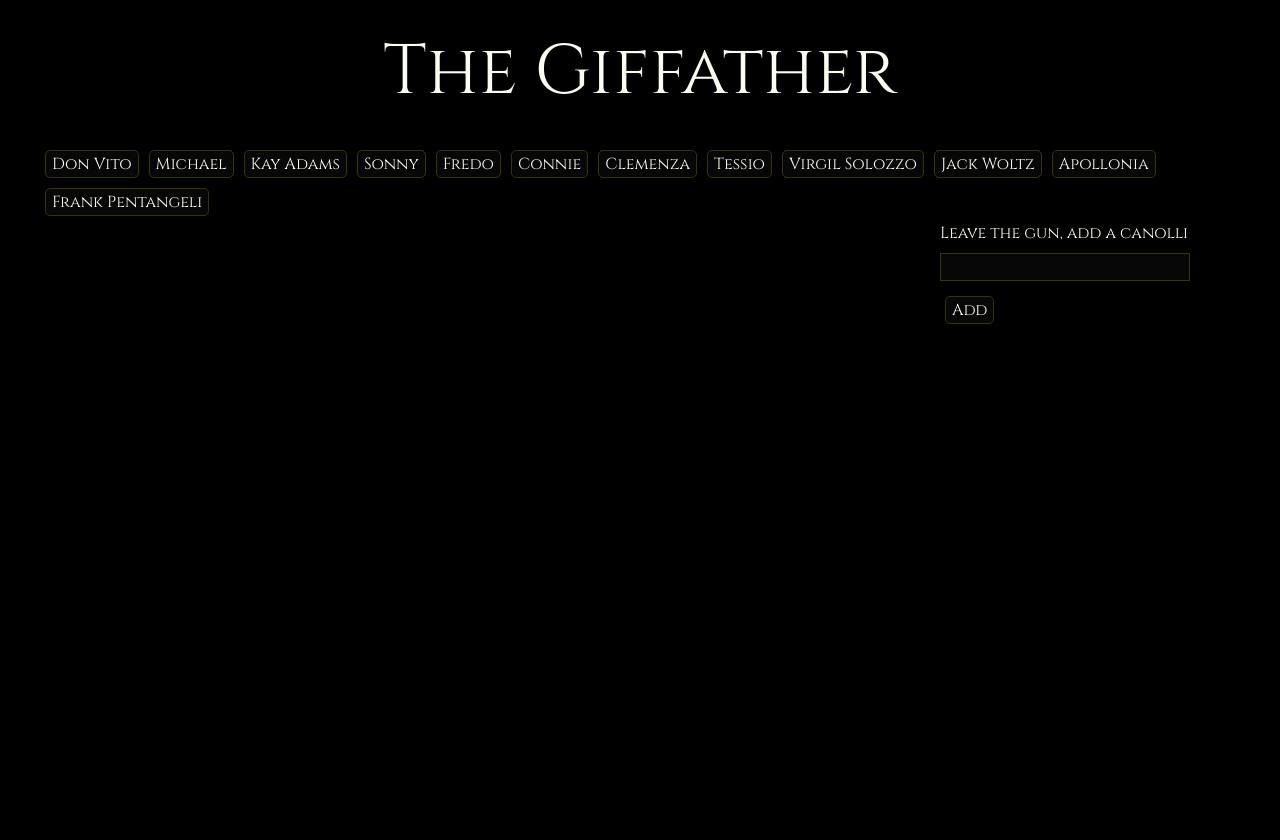
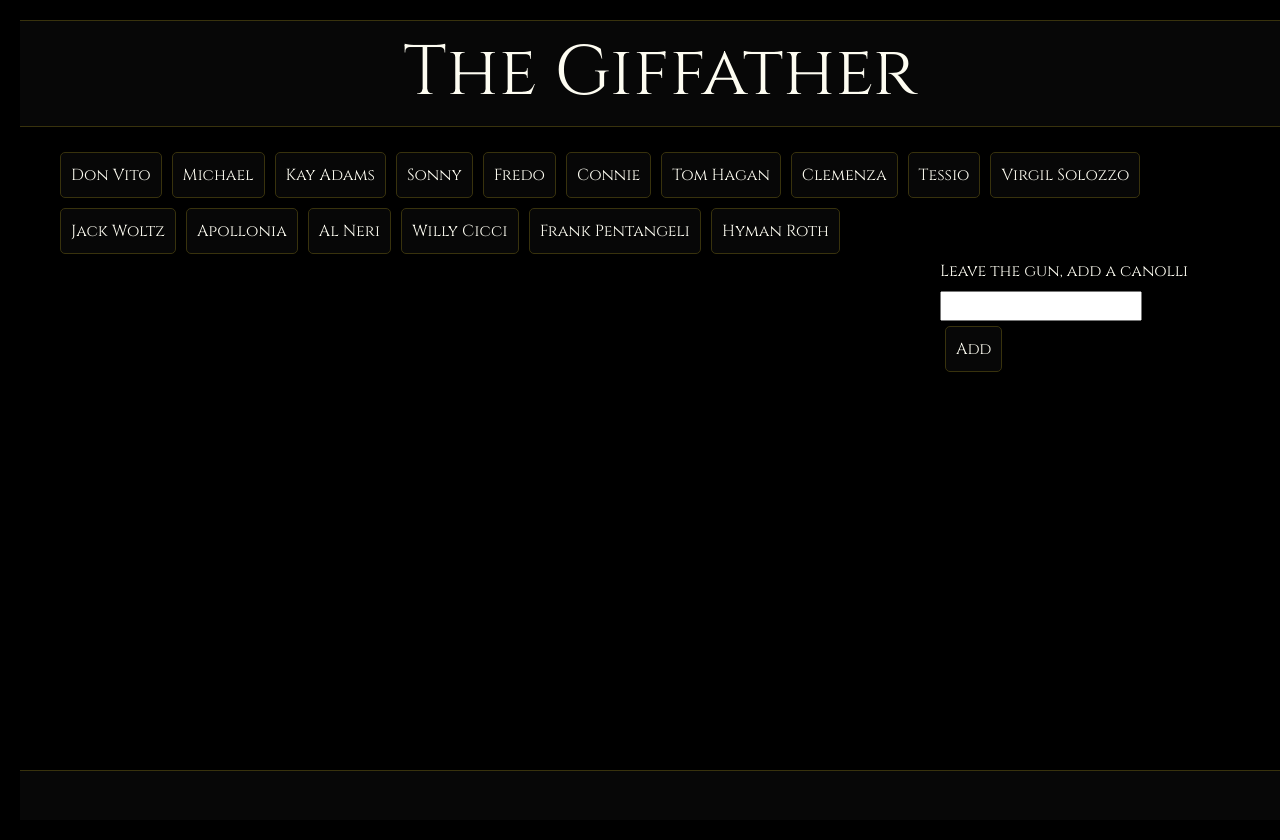
Before and after one commit to cjal920/gif-tastic, a plain HTML site: page index.html in a window 1280 px wide. Before the commit the page ends 800 px from the top, so only its background shows below. Drawn offline with nearby package versions, Linux system fonts and the light colour scheme.

Commit message:
first code update

```diff
--- a/assets/css/style.css
+++ b/assets/css/style.css
@@ -1,14 +1,22 @@
 body    {
-    /* background-image: url(/assets/images/MV5BM2MyNjYxNmUtYTAwNi00MTYxLWJmNWYtYzZlODY3ZTk3OTFlXkEyXkFqcGdeQXVyNzkwMjQ5NzM@._V1_SX300.jpg);*/
+    /*background-image: url(/assets/images/MV5BM2MyNjYxNmUtYTAwNi00MTYxLWJmNWYtYzZlODY3ZTk3OTFlXkEyXkFqcGdeQXVyNzkwMjQ5NzM@._V1_SX300.jpg);*/
     background: #000000;
     color:  #fdfcf1;
     font-family: 'Cinzel', serif;
 }
 
-#title  {
+.wrapper    {
+    min-height: calc(100vh - 70px);
+}
+
+header  {
     text-align: center;
     font-size: 70px;
     margin: 20px;
+    width: 100%;
+    background: #070707;
+    border-top: 1px solid #38320d;
+    border-bottom: 1px solid #38320d;
 }
 
 #input  {
@@ -24,15 +32,16 @@ body    {
     border: 1px solid #38320d;
 }
 
-.submit {
+.gif-btn {
     background: #070707;
     border: 1px solid #38320d;
     border-radius: 5px;
     margin: 5px;
-    color:  #fdfcf1;
+    padding: 10px;
+    color: #fdfcf1;
 }
 
-.submit:hover {
+.gif-btn:hover {
     background: #fdfcf1;
     color: #070707;
 }
@@ -40,3 +49,13 @@ body    {
 #gif-buttons    {
     margin-left: 40px;
 }
+
+footer  {
+    text-align: center;
+    font-size: 70px;
+    margin: 20px;
+    height: 50px;
+    width: 100%;
+    background: #070707;
+    border-top: 1px solid #38320d;
+}
--- a/assets/js/script.js
+++ b/assets/js/script.js
@@ -1,13 +1,82 @@
 var gifFather = ["Don Vito","Michael","Kay Adams","Sonny","Fredo","Connie","Tom Hagan","Clemenza","Tessio","Virgil Solozzo",
-                "Jack Woltz","Apollonia","Frank Pentangeli","Hyman Roth","Don Fanucci","Vincenzo Corleone","Joey Zasa"];
+              "Jack Woltz","Apollonia","Al Neri","Willy Cicci","Frank Pentangeli","Hyman Roth",];
+
+$( document ).ready(function() {
+});
+
+function displayGifButtons()    {
+    $("#gif-buttons").empty();
+    for (var i = 0; i < gifFather.length; i++){
+        var gifButton = $("<button>").addClass("gif-btn");
+        //gifButton.addClass("gif-btn");
+       // gifButton.addClass("btn btn-primary")
+        //gifButton.attr("data-name", gifFather[i]);
+        gifButton.html(gifFather[i]);
+        $("#gif-buttons").append(gifButton);
+    }
+}
+
+displayGifButtons()
+
+//how to add buttons
+function addGifButton(){
+    $("#submit").on("click", function(){
+    var gifFather = $("#text-input").val().trim();
+    if (gifFather == ""){
+      return false; // added so user cannot add a blank button
+    }
+    gifFather.push(gifFather);
+
+    displayGifButtons();
+    return false;
+    });
+}
 
 
 
 
-var queryURL;
+//$("#gif-btn").html(gifFather[2]);
 
-$.ajax();    {
+//function createButtons()    {
+  //  for (var i = 0; i < gifFather.length; i++);
+    //$("#gif-btn").append(gifFather);
+//}
+//createButtons();
+
+
+//};
 
 
 
-}
+
+
+//$("#submit").on("click", function() {
+
+    //$("#submit").on("click", function() {
+  //  });
+
+
+
+
+
+ //   $.ajax();    {
+
+
+
+
+
+    //$.ajax();    {
+ //   };
+
+//$(document).ready(function() {
+
+
+   // wGyznbruZGn00x3w8BFJxh7kQFZXYx7h
+
+//var gifFather = "the+godfather";
+
+
+//var xhr = $.get("http://api.giphy.com/v1/gifs/search?q=the+godfather&api_key=wGyznbruZGn00x3w8BFJxh7kQFZXYx7h&limit=100");
+//xhr.done(function(data) {
+//    console.log(data.data[62].images.original.url);
+//});
--- a/index.html
+++ b/index.html
@@ -14,34 +14,21 @@
 </head>
 <body>
 
-    <div class="container">
-        <div class="row">
+  <div class="wrapper">
 
-            <div class="col-md-12">
-              <div id="title">The Giffather</div>
-              </div>
 
-          </div>
-        </div>
+              <header>
+                <div>The Giffather</div>
+              </header>
+
 
         <div class="container" id="gif-buttons">
             <div class="row">
 
-              <button class="submit" data-name="Don Vito">Don Vito</button>
-              <button class="submit" data-name="Michael">Michael</button>
-              <button class="submit" data-name="Kay Adams">Kay Adams</button>
-              <button class="submit" data-name="Sonny">Sonny</button>
-              <button class="submit" data-name="Fredo">Fredo</button>
-              <button class="submit" data-name="Connie">Connie</button>
-              <button class="submit" data-name="Clemenza">Clemenza</button>
-              <button class="submit" data-name="Tessio">Tessio</button>
-              <button class="submit" data-name="Virgil Solozzo">Virgil Solozzo</button>
-              <button class="submit" data-name="Jack Woltz">Jack Woltz</button>
-              <button class="submit" data-name="Apollonia">Apollonia</button>
-              <button class="submit" data-name="Frank Pentangeli">Frank Pentangeli</button>
 
-              </div>
             </div>
+        </div>
+
 
 
   <div class="container">
@@ -51,13 +38,31 @@
       <div class="col-md-3">
     <form id="gif-father">
         <label for="input" id="input">Leave the gun, add a canolli</label>
-        <input type="text" id="text" value="">
-        <input type="submit" class="submit" value="Add">
+        <input type="text" id="text-input" value="">
+        <input type="submit" id="submit" class="gif-btn" value="Add">
     </form>
       </div>
     </div>
   </div>
 
 
+
+
+
+
+
+
+
+</div>
+
+    <div class="row">
+        <div class="col-md-12">
+          <footer></footer>
+          </div>
+        </div>
+
+<script type="text/javascript" src="assets/js/script.js"></script>
+
+
 </body>
 </html>
```
Also changed, not shown: 2 other files.
